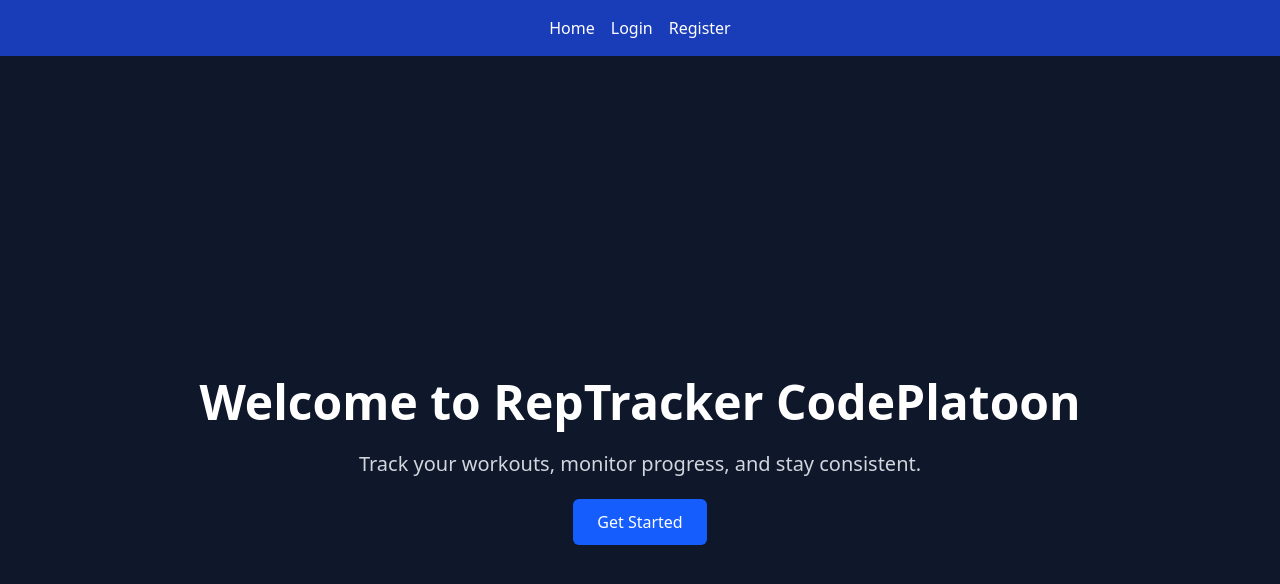
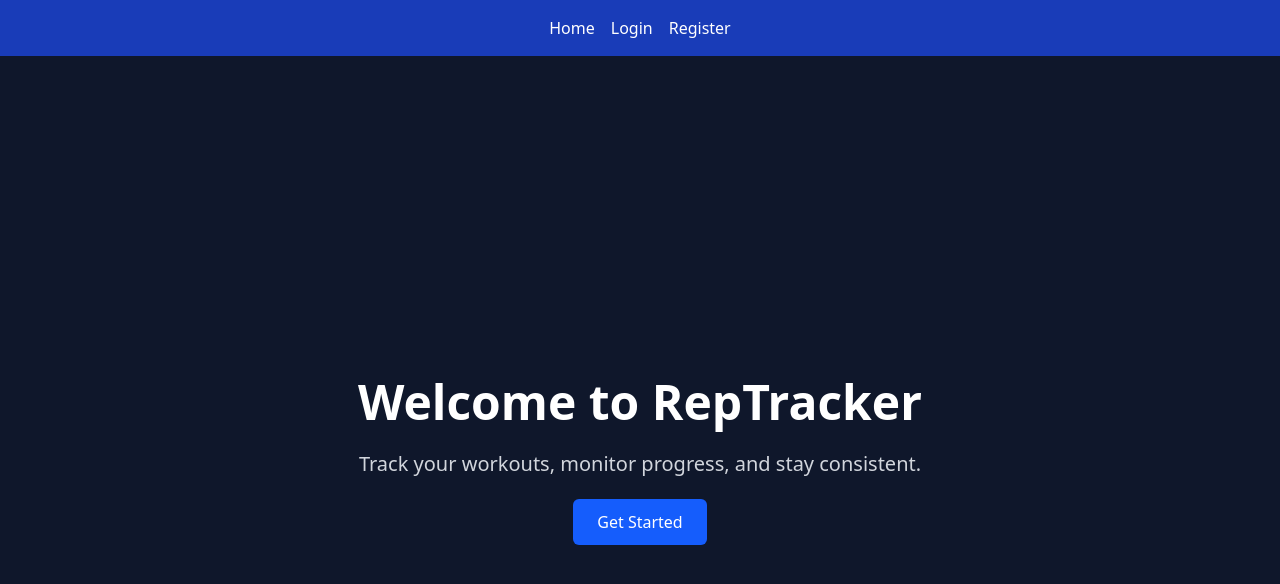
Before and after one commit to czarnick89/RepTracker, a React (Vite) app in the folder frontend/: page / in a window 1280 px wide. Shown: the top 584 px of the page. Built offline with nearby package versions, Linux system fonts and the light colour scheme; no server answers.

Commit message:
undoing CICD example changes

```diff
--- a/frontend/src/pages/Landing.jsx
+++ b/frontend/src/pages/Landing.jsx
@@ -4,7 +4,7 @@ export default function Landing() {
   return (
     <div className="bg-slate-900 min-h-screen flex items-center justify-center text-center text-white px-4">
       <div>
-        <h1 className="text-5xl font-extrabold mb-6">Welcome to RepTracker CodePlatoon</h1>
+        <h1 className="text-5xl font-extrabold mb-6">Welcome to RepTracker</h1>
         <p className="text-xl text-gray-300 mb-8">
           Track your workouts, monitor progress, and stay consistent.
         </p>
```
Also changed, not shown: 1 other file (tests, documents, lock files or other folders).
